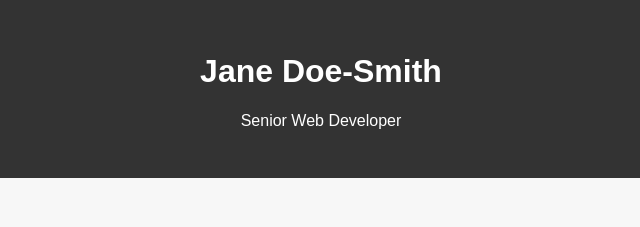
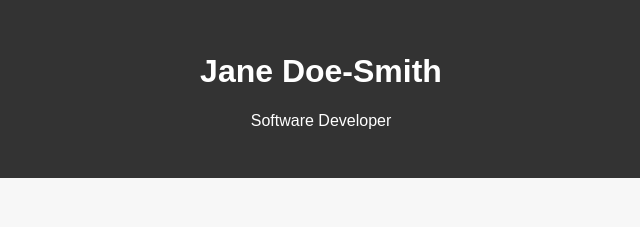
Before and after one commit to ctrl-shawn/portfolio, a plain HTML site: page index.html in a window 1280 px wide. Shown: the top 227 px of the page, 319-959 px from the left. Drawn offline with Linux system fonts and the light colour scheme.

Commit message:
Update index.html

```diff
--- a/index.html
+++ b/index.html
@@ -9,7 +9,7 @@
 <body>
   <header>
     <h1>Jane Doe-Smith</h1>
-    <p>Senior Web Developer</p>
+    <p>Software Developer</p>
   </header>
   <main>
     <section>
```
